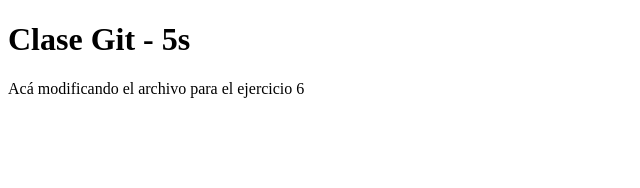
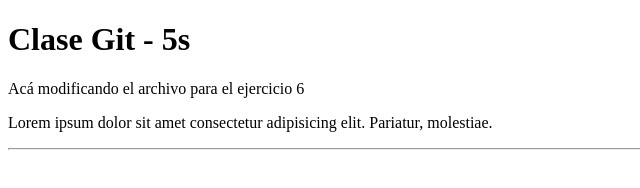
Before and after one commit to Nachof5/claseGit, a plain HTML site: page index.html in a window 1280 px wide. Shown: the whole page, without its empty margins (0-640 px from the left). Drawn offline with Linux system fonts and the light colour scheme.

Commit message:
mis sugerencias para el index.html

```diff
--- a/index.html
+++ b/index.html
@@ -1,13 +1,32 @@
 <!DOCTYPE html>
 <html lang="en">
+
 <head>
     <meta charset="UTF-8">
     <meta http-equiv="X-UA-Compatible" content="IE=edge">
     <meta name="viewport" content="width=device-width, initial-scale=1.0">
     <title>Document</title>
 </head>
+
 <body>
-    <h1>Clase Git - 5s</h1>
-    <p>Acá modificando el archivo para el ejercicio 6</p>
+    <header>
+        <h1>Clase Git - 5s</h1>
+        <p>Acá modificando el archivo para el ejercicio 6</p>
+    </header>
+
+    <main>
+        <section>
+            <article>
+                <p>Lorem ipsum dolor sit amet consectetur adipisicing elit. Pariatur, molestiae.</p>
+            </article>
+        </section>
+    </main>
+
+    <footer>
+        <hr>
+    </footer>
+
+
 </body>
+
 </html>
```
